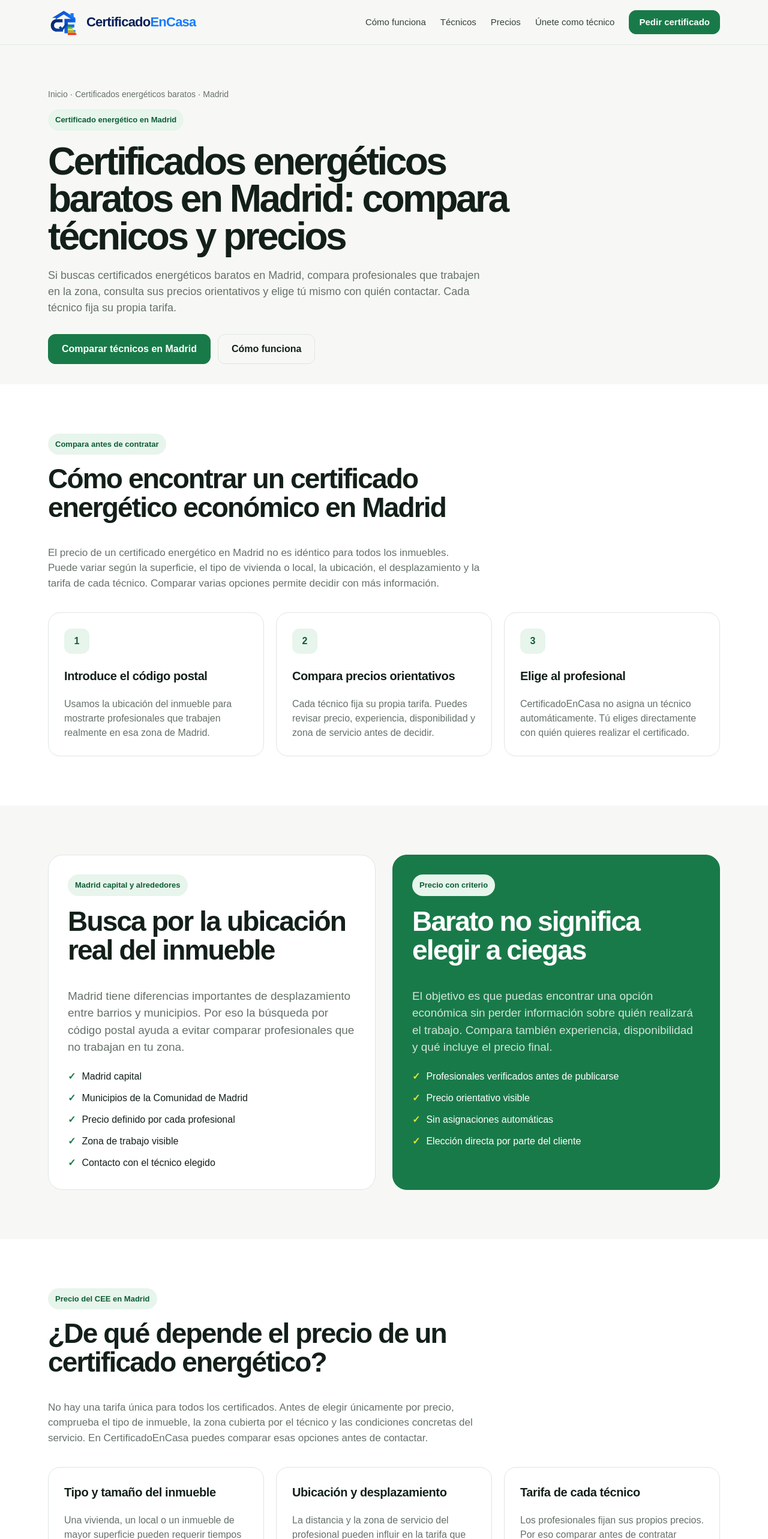
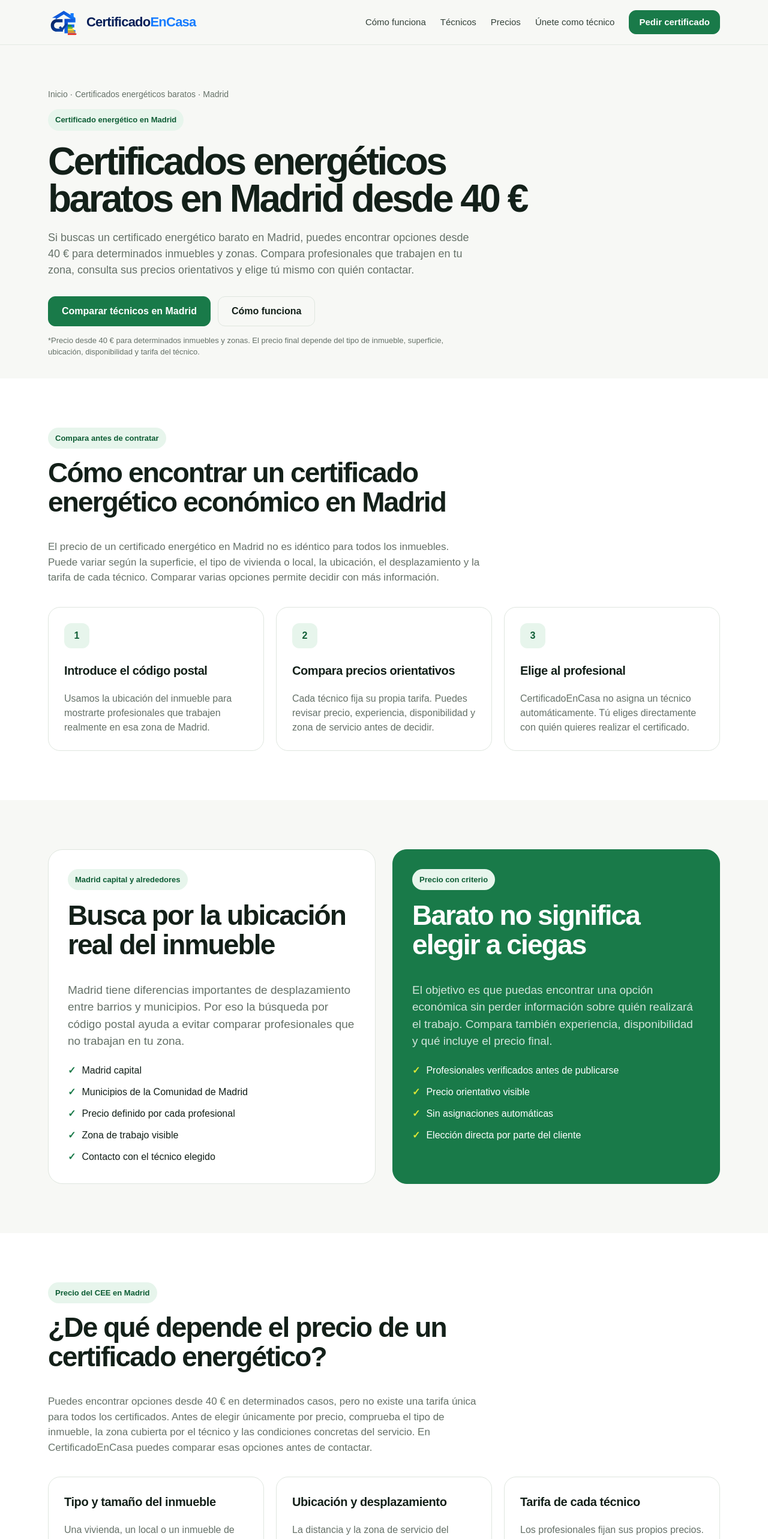
Before and after one commit to Javimenmes96/CertificadoEnCasa, a Next.js app: page /certificado-energetico-barato-madrid in a window 1280 px wide. Shown: the top 2566 px of the page at 60% size. Built offline with nearby package versions, Linux system fonts and the light colour scheme.

Commit message:
SEO: destacar certificados en Madrid desde 40 euros

```diff
--- a/app/certificado-energetico-barato-madrid/page.tsx
+++ b/app/certificado-energetico-barato-madrid/page.tsx
@@ -2,16 +2,16 @@
 import Link from "next/link";
 
 export const metadata: Metadata = {
-  title: "Certificados energéticos baratos en Madrid | Compara técnicos",
+  title: "Certificados energéticos baratos en Madrid | Desde 40 €",
   description:
-    "Compara técnicos verificados, zonas de servicio y precios orientativos para encontrar un certificado energético barato en Madrid. Tú eliges al profesional.",
+    "Encuentra certificados energéticos baratos en Madrid desde 40 €. Compara técnicos de tu zona, consulta precios orientativos y elige tú mismo al profesional.",
   alternates: {
     canonical: "https://certificadoencasa.com/certificado-energetico-barato-madrid",
   },
   openGraph: {
-    title: "Certificados energéticos baratos en Madrid | CertificadoEnCasa",
+    title: "Certificados energéticos baratos en Madrid | Desde 40 €",
     description:
-      "Compara profesionales que trabajan en Madrid, consulta sus precios orientativos y elige directamente al técnico que prefieras.",
+      "Certificados energéticos en Madrid desde 40 € para determinados inmuebles y zonas. Compara profesionales y elige directamente al técnico que prefieras.",
     url: "https://certificadoencasa.com/certificado-energetico-barato-madrid",
     type: "website",
   },
@@ -77,14 +77,17 @@
             <Link href="/certificados-energeticos-baratos">Certificados energéticos baratos</Link> · Madrid
           </p>
           <span className="eyebrow">Certificado energético en Madrid</span>
-          <h1>Certificados energéticos baratos en Madrid: compara técnicos y precios</h1>
+          <h1>Certificados energéticos baratos en Madrid desde 40 €</h1>
           <p className="lead">
-            Si buscas certificados energéticos baratos en Madrid, compara profesionales que trabajen en la zona, consulta sus precios orientativos y elige tú mismo con quién contactar. Cada técnico fija su propia tarifa.
+            Si buscas un certificado energético barato en Madrid, puedes encontrar opciones desde 40 € para determinados inmuebles y zonas. Compara profesionales que trabajen en tu zona, consulta sus precios orientativos y elige tú mismo con quién contactar.
           </p>
           <div className="hero-actions">
             <Link href="/tecnicos" className="button">Comparar técnicos en Madrid</Link>
             <Link href="/como-funciona" className="button button-secondary">Cómo funciona</Link>
           </div>
+          <p style={{ marginTop: 14, marginBottom: 0, fontSize: 13, color: "var(--muted)", lineHeight: 1.5 }}>
+            *Precio desde 40 € para determinados inmuebles y zonas. El precio final depende del tipo de inmueble, superficie, ubicación, disponibilidad y tarifa del técnico.
+          </p>
         </div>
       </section>
 
@@ -157,7 +160,7 @@
             <span className="eyebrow">Precio del CEE en Madrid</span>
             <h2 style={{ marginTop: 16 }}>¿De qué depende el precio de un certificado energético?</h2>
             <p>
-              No hay una tarifa única para todos los certificados. Antes de elegir únicamente por precio, comprueba el tipo de inmueble, la zona cubierta por el técnico y las condiciones concretas del servicio. En CertificadoEnCasa puedes comparar esas opciones antes de contactar.
+              Puedes encontrar opciones desde 40 € en determinados casos, pero no existe una tarifa única para todos los certificados. Antes de elegir únicamente por precio, comprueba el tipo de inmueble, la zona cubierta por el técnico y las condiciones concretas del servicio. En CertificadoEnCasa puedes comparar esas opciones antes de contactar.
             </p>
           </div>
           <div className="grid-3">
@@ -186,7 +189,7 @@
           <div className="grid-3">
             <article className="card">
               <h3>¿Cuánto cuesta un certificado energético en Madrid?</h3>
-              <p>No existe una tarifa única. El importe depende del inmueble y del profesional. Comparar varias opciones te permite valorar qué precio y condiciones encajan mejor.</p>
+              <p>Puedes encontrar opciones desde 40 € para determinados inmuebles y zonas. El precio final depende del inmueble, la ubicación y la tarifa del profesional, por lo que conviene comparar varias opciones.</p>
             </article>
             <article className="card">
               <h3>¿Puedo elegir al técnico?</h3>
```
